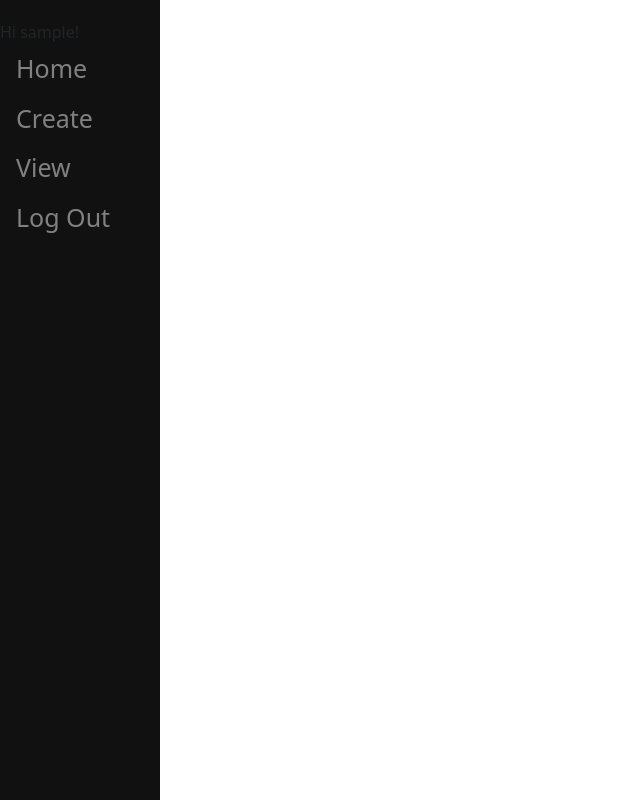
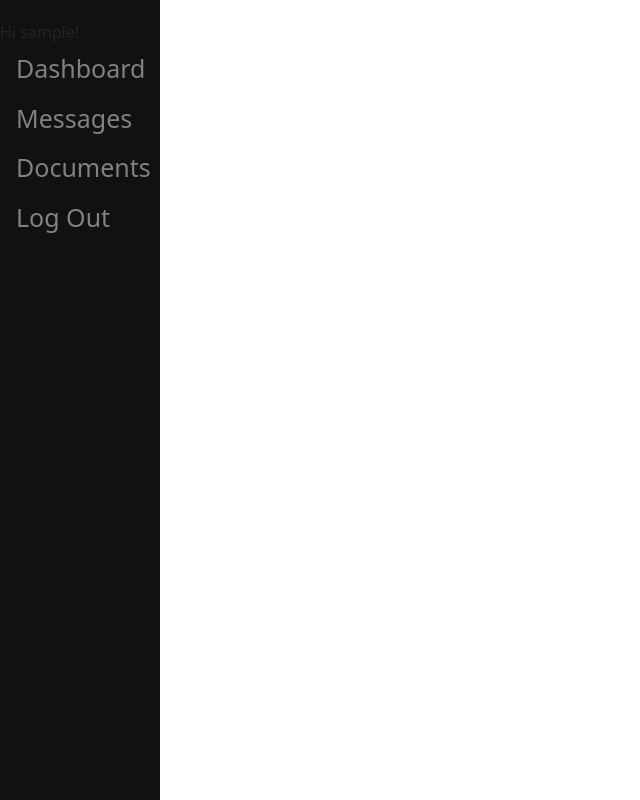
Before and after one commit to ArundeepChohan/HerokuApp, a Django app: page / in a window 1280 px wide. Shown: the whole page, without its empty margins (0-640 px from the left). Run offline with Django 3.2, Linux system fonts and the light colour scheme; the visitor is signed in with stand-in values (Sample User, id 1).

Commit message:
Side bar

```diff
--- a/pages/templates/home.html
+++ b/pages/templates/home.html
@@ -6,10 +6,10 @@
 {% if user.is_authenticated %}
   <div class="sidenav">
     Hi {{ user.username }}!
-		<a href="/">Home</a>
-		<a href="/create">Create</a>
-		<a href="/2">View</a>
-    <p><a href="{% url 'logout' %}">Log Out</a></p>
+		<a href="/">Dashboard</a>
+		<a href="/">Messages</a>
+		<a href="/">Documents</a>
+    <a href="{% url 'logout' %}">Log Out</a>
 	</div>
 
 {% else %}
```
